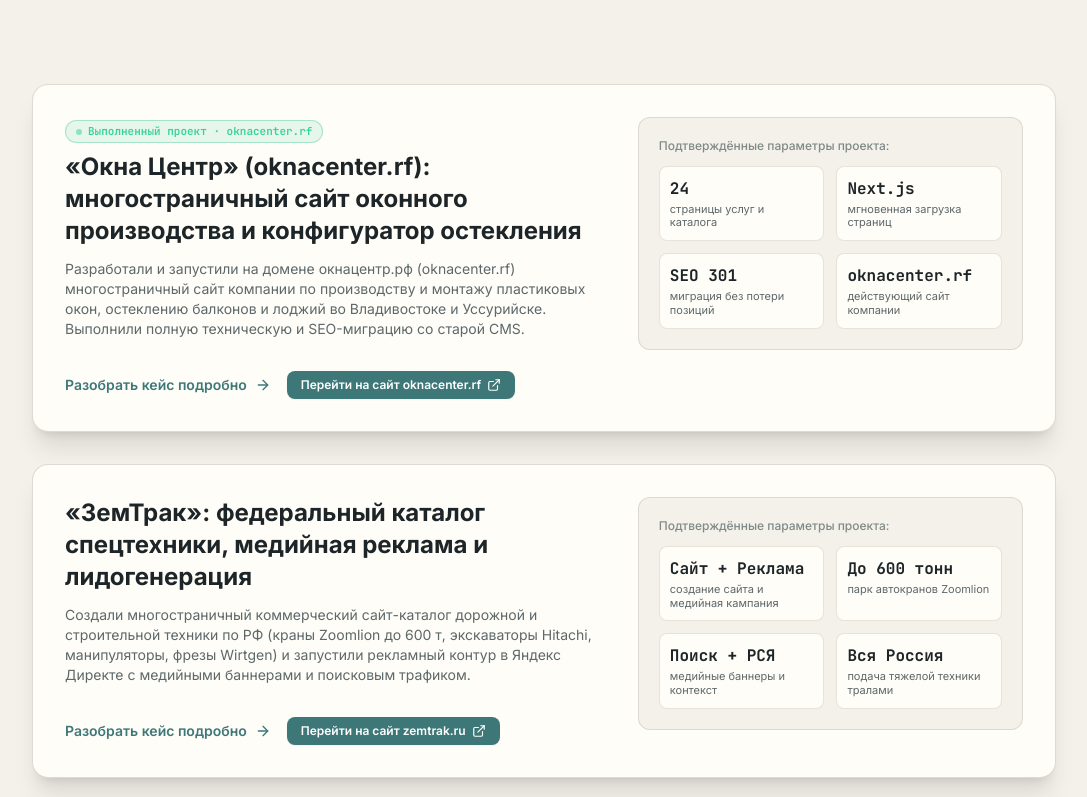
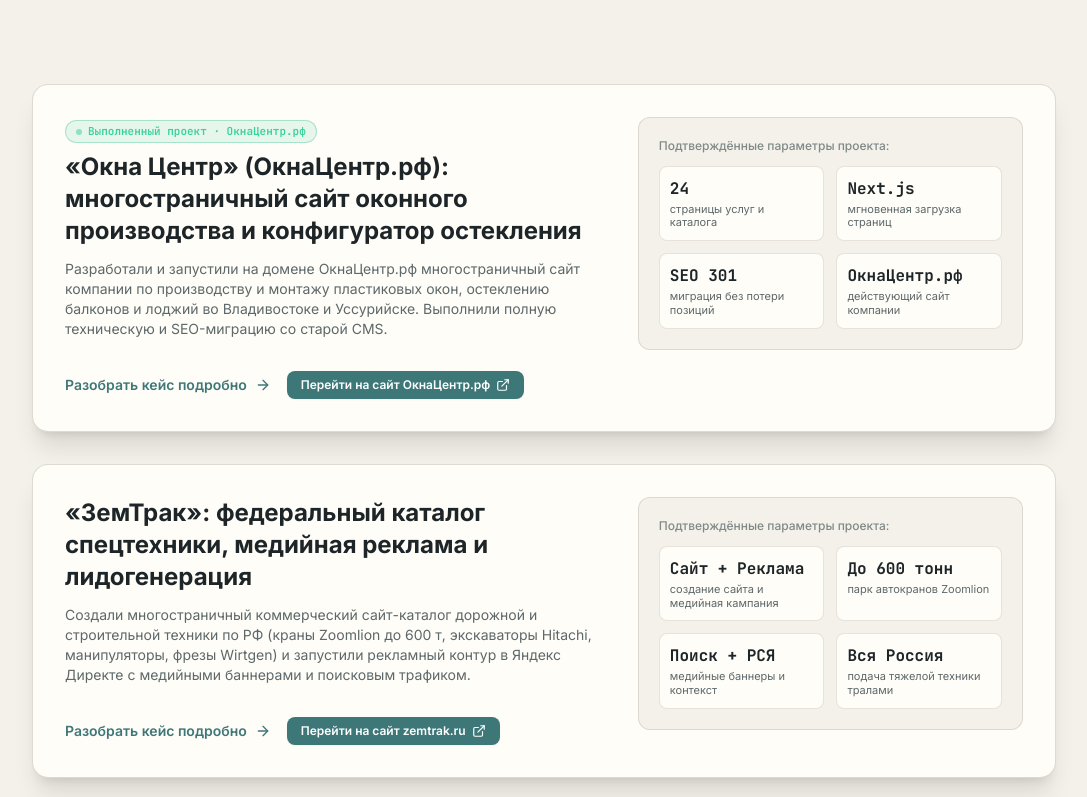
Before and after one commit to kdrkru-del/voltrena-site, a Next.js app: page /cases in a window 1280 px wide. Shown: the part 1383-2180 px from the top of the page, without its empty margins (96-1183 px from the left). Built offline with nearby package versions, Linux system fonts and the light colour scheme; no server answers.

Commit message:
fix(copy): display Cyrillic domain ОкнаЦентр.рф instead of Latin oknacenter.rf across all buttons and cards

```diff
--- a/src/components/cases/ProofSection.tsx
+++ b/src/components/cases/ProofSection.tsx
@@ -30,11 +30,11 @@
     system: 'Система привлечения клиентов',
     systemHref: '/solutions/digital-sales-system/',
     task: 'Перенести сайт оконного производства (Владивосток и Уссурийск) со старого конструктора на быстрый стек без потери SEO-позиций.',
-    implemented: 'oknacenter.rf (24 страницы Next.js) → SEO 301 миграция → конфигуратор расчёта → отдел замеров',
+    implemented: 'ОкнаЦентр.рф (24 страницы Next.js) → SEO 301 миграция → конфигуратор расчёта → отдел замеров',
     result: 'Мгновенная загрузка 24 посадочных страниц по окнам и лоджиям, интерактивный расчёт конструкций и доставка заявок без спама.',
     href: '/cases/#okna-center',
     externalDemoUrl: 'https://окнацентр.рф/',
-    externalDemoLabel: 'oknacenter.rf',
+    externalDemoLabel: 'ОкнаЦентр.рф',
   },
   {
     title: 'ZEMTRAK',
--- a/src/components/sections/HomeClientIntentNavigator.tsx
+++ b/src/components/sections/HomeClientIntentNavigator.tsx
@@ -169,7 +169,7 @@
                     className="block p-4 rounded-xl bg-[#FFFDF8] border border-[#D7D3C8] hover:border-[#C9854D] transition-all group"
                   >
                     <div className="flex items-center justify-between text-xs font-mono text-[#C9854D] mb-1 font-bold">
-                      <span>oknacenter.rf</span>
+                      <span>ОкнаЦентр.рф</span>
                       <ArrowUpRight className="w-3.5 h-3.5 group-hover:translate-x-0.5 group-hover:-translate-y-0.5 transition-transform" />
                     </div>
                     <div className="font-bold text-[#1D2528] text-sm group-hover:text-[#3E7778] transition-colors">
--- a/src/components/service/SelectedWebsitesShowcase.tsx
+++ b/src/components/service/SelectedWebsitesShowcase.tsx
@@ -25,7 +25,7 @@
     title: 'Окна Центр',
     label: 'MANUFACTURING & GLAZING / 24-PAGE NEXT.JS SITE',
     url: 'https://окнацентр.рф/',
-    displayDomain: 'oknacenter.rf',
+    displayDomain: 'ОкнаЦентр.рф',
     description: 'Многостраничный сайт оконного производства и монтажа во Владивостоке и Уссурийске (24 канонические страницы на Next.js). Полная миграция со старой CMS с сохранением поискового трафика.',
     additionalText: 'Структура охватывает пластиковые окна, комплексное остекление и внутреннюю отделку балконов и лоджий, коттеджи и панорамные конструкции. Встроен интерактивный конфигуратор расчёта стоимости и быстрая отправка заявки в отдел замеров.',
     tags: ['Next.js', '24 Pages', 'SEO 301 Migration', 'Online Configurator', 'Yandex Metrica'],
--- a/src/data/cases.ts
+++ b/src/data/cases.ts
@@ -28,9 +28,9 @@
     slug: 'okna-center',
     anchorId: 'okna-center',
     label: 'Client Project / Website Development + SEO Migration + Lead Delivery',
-    statusBadge: 'Выполненный проект · oknacenter.rf',
-    title: '«Окна Центр» (oknacenter.rf): многостраничный сайт оконного производства и конфигуратор остекления',
-    shortDescription: 'Разработали и запустили на домене окнацентр.рф (oknacenter.rf) многостраничный сайт компании по производству и монтажу пластиковых окон, остеклению балконов и лоджий во Владивостоке и Уссурийске. Выполнили полную техническую и SEO-миграцию со старой CMS.',
+    statusBadge: 'Выполненный проект · ОкнаЦентр.рф',
+    title: '«Окна Центр» (ОкнаЦентр.рф): многостраничный сайт оконного производства и конфигуратор остекления',
+    shortDescription: 'Разработали и запустили на домене ОкнаЦентр.рф многостраничный сайт компании по производству и монтажу пластиковых окон, остеклению балконов и лоджий во Владивостоке и Уссурийске. Выполнили полную техническую и SEO-миграцию со старой CMS.',
     problem: 'Прежний сайт на конструкторе uKit устарел визуально и технически, медленно загружался на смартфонах и терял конверсию на формах. Требовалось разработать быстрый сайт на Next.js, сохранить накопленный поисковый трафик через карту 301-редиректов и выстроить удобный путь от выбора профиля до записи на бесплатный замер.',
     whatWasBuilt: [
       '24 канонические страницы: пластиковые окна, комплексное остекление и отделка балконов, панорамные конструкции, остекление коттеджей и сервис;',
@@ -43,11 +43,11 @@
       { value: '24', label: 'страницы услуг и каталога' },
       { value: 'Next.js', label: 'мгновенная загрузка страниц' },
       { value: 'SEO 301', label: 'миграция без потери позиций' },
-      { value: 'oknacenter.rf', label: 'действующий сайт компании' },
+      { value: 'ОкнаЦентр.рф', label: 'действующий сайт компании' },
     ],
     systemFlow: ['Поисковый спрос', 'Страница услуги (24 раздела)', 'Конфигуратор расчёта', 'Заявка с параметрами', 'Яндекс Метрика & отдел замеров'],
     verifiableArtifacts: [
-      'Действующий сайт компании: окнацентр.рф (oknacenter.rf);',
+      'Действующий сайт компании: ОкнаЦентр.рф;',
       '24 специализированные страницы по направлениям остекления и отделки лоджий;',
       'Интерактивный конфигуратор расчёта и формы записи на замер;',
       'Настроенная аналитика Яндекс Метрики и валидация обращений.',
@@ -55,10 +55,10 @@
     resultStatement: 'Компания получила быстрый современный сайт на чистом коде (Next.js) вместо устаревшего конструктора: все 24 посадочные страницы работают на привлечение поискового спроса, а заявки с параметрами сразу поступают в отдел замеров во Владивостоке и Уссурийске.',
     limitations: 'Точная смета изготовления и монтажа конструкций фиксируется инженером-замерщиком на объекте с учётом фактических габаритов проёма, этажности и ветровой нагрузки Приморья.',
     externalDemoUrl: 'https://окнацентр.рф/',
-    externalDemoLabel: 'Перейти на сайт oknacenter.rf',
+    externalDemoLabel: 'Перейти на сайт ОкнаЦентр.рф',
     demoData: {
       type: 'delivery',
-      badge: 'Архитектура сайта oknacenter.rf',
+      badge: 'Архитектура сайта ОкнаЦентр.рф',
       rows: [
         { label: 'География работы', value: 'Владивосток и Уссурийск (Приморский край)', status: 'Локализация' },
         { label: 'Структура сайта', value: '24 канонические страницы (окна, балконы, лоджии, коттеджи)', status: 'SEO-миграция' },
--- a/src/data/service-pages.ts
+++ b/src/data/service-pages.ts
@@ -335,7 +335,7 @@
       { label: 'Тестирование скорости (Google PageSpeed 95+)' },
     ],
     extra: [
-      { label: 'Сложные расчетные калькуляторы и конфигураторы (как oknacenter.rf)' },
+      { label: 'Сложные расчетные калькуляторы и конфигураторы (как ОкнаЦентр.рф)' },
       { label: 'Интерактивные 3D / WebGL визуализации' },
       { label: 'Сквозная настройка Яндекс Директа' },
       { label: 'Telegram-бот или Mini App под бизнес-процессы' },
```
Also changed, not shown: public/images/projects/okna-center.svg.
